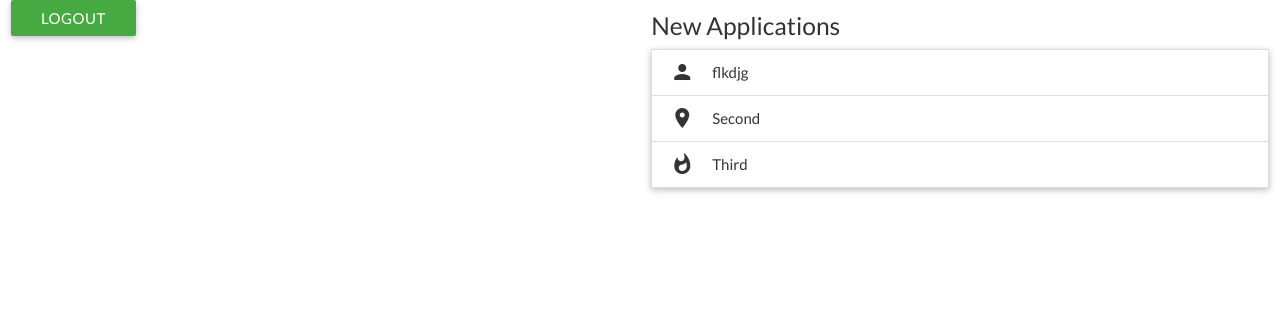
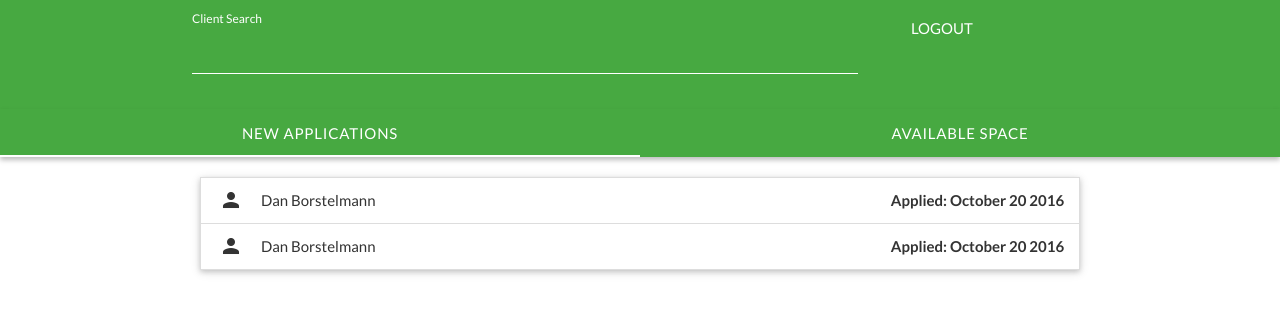
Before and after one commit to dborstelmann/Penguins-GH6, a Django app: page /home in a window 1280 px wide. Shown: the top 314 px of the page. Run offline with Django 3.2, Linux system fonts and the light colour scheme; style sheets or scripts are compiled from the project's sources.

Commit message:
most of the app done

```diff
--- a/webapp/static/js/home.js
+++ b/webapp/static/js/home.js
@@ -9,11 +9,75 @@ hk.HomeView = BB.View.extend({
     },
 
     render: function () {
-        this.$el.empty().append(this.template({new_applications: []}));
+        this.model = new BB.Model({
+            users: [
+                {
+                    first_name: 'Dan',
+                    last_name: 'Borstelmann',
+                    date_created: 'October 20 2016',
+                    why: 'About to become homesless need help now, to become homesless need help now, to become homesless need help now',
+                    date_of_birth: 'May 20 1972',
+                    gender: 'Male',
+                    veteran: 'No',
+                    phone: '456-879-9760',
+                    email: 'test@test.com',
+                    family: 'Individual'
+                },
+                {
+                    first_name: 'Dan',
+                    last_name: 'Borstelmann',
+                    date_created: 'October 20 2016',
+                    why: 'About to become homesless need help now',
+                    date_of_birth: 'May 20 1972',
+                    gender: 'Male',
+                    veteran: 'No',
+                    phone: '456-879-9760',
+                    email: 'test@test.com',
+                    family: 'Family'
+                },
+            ],
+            shelters: [
+                {
+                    name: 'Homeless Shelter',
+                    address: '234 N 19th St.',
+                    max_occupancy: '25',
+                    occupancy: '20',
+                    last_updated: '10 minutes ago'
+                },
+                {
+                    name: 'Emergency Center',
+                    address: '6794 Olive Ave.',
+                    max_occupancy: '72',
+                    occupancy: '37',
+                    last_updated: '2 minutes ago'
+                }
+            ]
+        });
+
+        this.$el.empty().append(this.template(this.model.toJSON()));
+
+        this.clientSearchView = new hk.ClientSearchView({
+            model: this.model
+        });
+
+        this.profileView = new hk.ProfileView({
+            model: this.model
+        });
+    },
+
+    searchClients: function () {
+        this.clientSearchView.show();
     },
 
     events: {
-        'click .logout': 'goHome'
+        'click .logout': 'goHome',
+        'click .profile-link': 'openProfile',
+        'keyup #client-search': 'searchStart'
+    },
+
+    openProfile: function () {
+        this.clientSearchView.hide();
+        this.profileView.show();
     },
 
     goHome: function () {
@@ -24,5 +88,75 @@ hk.HomeView = BB.View.extend({
                 window.location.href = '/';
             }
         });
+    },
+
+    searchStart: function (e) {
+        if (e.which == 13 && !e.shiftKey) {
+            e.preventDefault();
+            $(e.target).blur();
+            this.searchClients();
+        }
     }
 });
+
+hk.ClientSearchView = BB.View.extend({
+    el: '.search-modal-holder',
+    template: _.template($('#search-template').html()),
+
+    initialize: function (options) {
+        this.render();
+    },
+
+    render: function () {
+        this.$el.empty().append(this.template(this.model.toJSON()));
+
+        hk.materializeShit();
+    },
+
+    show: function () {
+        this.$('.search-modal').openModal();
+    },
+
+    hide: function () {
+        this.$('.search-modal').closeModal();
+    },
+
+    events: {
+        'click .close-search': 'closeSearch'
+    },
+
+    closeSearch: function () {
+        this.hide();
+    },
+});
+
+hk.ProfileView = BB.View.extend({
+    el: '.profile-modal-holder',
+    template: _.template($('#profile-template').html()),
+
+    initialize: function (options) {
+        this.render();
+    },
+
+    render: function () {
+        this.$el.empty().append(this.template(this.model.toJSON()));
+
+        hk.materializeShit();
+    },
+
+    show: function () {
+        this.$('.profile-modal').openModal();
+    },
+
+    hide: function () {
+        this.$('.profile-modal').closeModal();
+    },
+
+    events: {
+        'click .close-profile': 'closeProfile'
+    },
+
+    closeProfile: function () {
+        this.hide();
+    },
+});
--- a/webapp/static/less/base.less
+++ b/webapp/static/less/base.less
@@ -52,6 +52,6 @@ html {
     overflow: scroll;
 }
 
-button {
+.btn {
     background-color: @green !important;
 }
--- a/webapp/static/less/home.less
+++ b/webapp/static/less/home.less
@@ -1 +1,67 @@
 @import 'base';
+
+#home {
+    .top-banner {
+        background-color: @green;
+
+        .user-search {
+            .title {
+                font-size: 0.8rem;
+            }
+
+            .input-field input, .input-field label {
+                color: #fff;
+                border-color: #fff;
+            }
+        }
+
+        .logout {
+            color: #fff;
+
+            &:focus {
+                background-color: #fff;
+            }
+        }
+    }
+
+    .tabs {
+        background-color: @green;
+        box-shadow: 0 3px 5px @box-shadow-gray;
+
+        .tab {
+            a {
+                color: #fff;
+            }
+        }
+
+        .indicator {
+            background-color: #fff;
+        }
+    }
+
+    .collapsible {
+        margin-top: 20px;
+
+        .title {
+            font-weight: bold;
+        }
+
+        .collapse-container {
+            padding: 1rem 2rem;
+
+            .right-box {
+                margin-bottom: 10px;
+            }
+            .left-box {
+                margin-bottom: 20px;
+            }
+        }
+    }
+
+    .search-modal {
+        .user-list {
+            max-height: 50vh;
+            overflow: scroll;
+        }
+    }
+}
--- a/webapp/templates/home.html
+++ b/webapp/templates/home.html
@@ -8,6 +8,22 @@
 
 <script id="home-template" type="text/template">
     {% include "partials/home/home_base.html" %}
+</script>
+
+<script id="search-template" type="text/template">
+    {% include "partials/home/search_clients.html" %}
+</script>
+
+<script id="profile-template" type="text/template">
+    {% include "partials/home/profile_modal.html" %}
+</script>
+
+<script id="user-collection-template" type="text/template">
+    {% include "partials/home/user_collection.html" %}
+</script>
+
+<script id="shelters-template" type="text/template">
+    {% include "partials/home/shelters.html" %}
 </script>
 
 <body>
--- a/webapp/templates/partials/home/home_base.html
+++ b/webapp/templates/partials/home/home_base.html
@@ -1,36 +1,47 @@
 {% verbatim %}
 <div class="home-page">
+    <div class="row" style="margin-bottom: 0;">
+        <div class="top-banner">
+            <div class="container">
+                <div class="row" style="margin-bottom: 0; padding-top: 10px; padding-bottom: 20px;">
+                    <div class="col s9">
+                        <div class="user-search">
+                            <div class="title white-text">
+                                Client Search
+                            </div>
+                            <div class="input-field" style="margin-top:0;">
+                                <input id="client-search" type="text">
+                            </div>
+                        </div>
+                    </div>
+                    <div class="col s3">
+                        <button class="btn-flat logout" type="button">Logout</button>
+                    </div>
+                </div>
+            </div>
+        </div>
+    </div>
     <div class="row">
-        <div class="col s12 m6">
-            <button class="waves-effect waves-light btn logout" type="button">Logout</button>
+        <ul class="tabs">
+            <li class="tab col s6"><a class="active" href="#new-apps">New Applications</a></li>
+            <li class="tab col s6"><a href="#available">Available Space</a></li>
+        </ul>
+        <div id="new-apps" class="col s12">
+            <div class="new-applications container">
+                {{= hk.underscorePartial('user-collection-template', {users: users})}}
+            </div>
         </div>
-        <div class="col s12 m6">
-            <div class="new-applications">
-                <div class="title">
-                    <h5>New Applications</h5>
-                </div>
-                <ul class="collapsible" data-collapsible="accordion">
-                    {{# _.each(new_applications, function (a) { }}
-                        <li>
-                            <div class="collapsible-header"><i class="material-icons">person</i>{{a.first_name}} {{a.middle_name}} {{a.last_name}}</div>
-                            <div class="collapsible-body"><p>Lorem ipsum dolor sit amet.</p></div>
-                        </li>
-                    {{# }); }}
-                    <li>
-                        <div class="collapsible-header"><i class="material-icons">person</i>flkdjg</div>
-                        <div class="collapsible-body"><p>Lorem ipsum dolor sit amet.</p></div>
-                    </li>
-                    <li>
-                        <div class="collapsible-header"><i class="material-icons">place</i>Second</div>
-                        <div class="collapsible-body"><p>Lorem ipsum dolor sit amet.</p></div>
-                    </li>
-                    <li>
-                        <div class="collapsible-header"><i class="material-icons">whatshot</i>Third</div>
-                        <div class="collapsible-body"><p>Lorem ipsum dolor sit amet.</p></div>
-                    </li>
-                </ul>
+        <div id="available" class="col s12">
+            <div class="available-space container">
+                {{= hk.underscorePartial('shelters-template', {shelters: shelters})}}
             </div>
         </div>
     </div>
 </div>
+<div class="search-modal-holder">
+
+</div>
+<div class="profile-modal-holder">
+
+</div>
 {% endverbatim %}
--- /dev/null
+++ b/webapp/templates/partials/home/profile_modal.html
@@ -0,0 +1,24 @@
+{% verbatim %}
+<div class="modal profile-modal">
+    <div class="modal-content">
+        <div class="title">
+            <h5>Profile Modal</h5>
+        </div>
+        <!-- <div class="username-div">
+            <div class="input-field">
+                <input id="username" type="text" length="120">
+                <label for="username">Username</label>
+            </div>
+        </div>
+        <div class="password-div">
+            <div class="input-field">
+                <input id="password" type="text" length="120">
+                <label for="password">Password</label>
+            </div>
+        </div> -->
+    </div>
+    <div class="modal-footer">
+        <button class="close-profile waves-effect btn">Close</a>
+    </div>
+</div>
+{% endverbatim %}
--- /dev/null
+++ b/webapp/templates/partials/home/search_clients.html
@@ -0,0 +1,27 @@
+{% verbatim %}
+<div class="modal search-modal">
+    <div class="modal-content">
+        <div class="title">
+            <h5>Client Search</h5>
+        </div>
+        <!-- <div class="username-div">
+            <div class="input-field">
+                <input id="username" type="text" length="120">
+                <label for="username">Username</label>
+            </div>
+        </div>
+        <div class="password-div">
+            <div class="input-field">
+                <input id="password" type="text" length="120">
+                <label for="password">Password</label>
+            </div>
+        </div> -->
+        <div class="user-list">
+            {{= hk.underscorePartial('user-collection-template', {users: users})}}
+        </div>
+    </div>
+    <div class="modal-footer">
+        <button class="close-search waves-effect btn">Close</a>
+    </div>
+</div>
+{% endverbatim %}
--- /dev/null
+++ b/webapp/templates/partials/home/shelters.html
@@ -0,0 +1,50 @@
+{% verbatim %}
+<ul class="collapsible" data-collapsible="accordion">
+    {{# _.each(shelters, function (s) { }}
+        <li>
+            <div class="collapsible-header">
+                <i class="material-icons">person</i><span>{{s.name}} &nbsp; <em class="gray-text">Last Updated: {{s.last_updated}}</em></span>
+                <span class="title right">{{s.occupancy}}/{{s.max_occupancy}} available</span>
+            </div>
+            <div class="collapsible-body">
+                <div class="collapse-container">
+                    <div class="row">
+                        <div class="col s3">
+                            <div class="address">
+                                <div class="title">
+                                    Address:
+                                </div>
+                                {{s.address}}
+                            </div>
+                        </div>
+                        <div class="col s3">
+                            <div class="available-beds">
+                                <div class="title">
+                                    Available Beds:
+                                </div>
+                                {{s.occupancy}}
+                            </div>
+                        </div>
+                        <div class="col s3">
+                            <div class="total-beds">
+                                <div class="title">
+                                    Total Beds:
+                                </div>
+                                {{s.max_occupancy}}
+                            </div>
+                        </div>
+                        <div class="col s3">
+                            <div class="last_updated">
+                                <div class="title">
+                                    Last Update:
+                                </div>
+                                {{s.last_updated}}
+                            </div>
+                        </div>
+                    </div>
+                </div>
+            </div>
+        </li>
+    {{# }); }}
+</ul>
+{% endverbatim %}
--- /dev/null
+++ b/webapp/templates/partials/home/user_collection.html
@@ -0,0 +1,60 @@
+{% verbatim %}
+<ul class="collapsible" data-collapsible="accordion">
+    {{# _.each(users, function (a) { }}
+        <li>
+            <div class="collapsible-header">
+                <i class="material-icons">person</i><span>{{a.first_name}} {{a.last_name}}</span>
+                <span class="title right">Applied: {{a.date_created}}</span>
+            </div>
+            <div class="collapsible-body">
+                <div class="collapse-container">
+                    <div class="row">
+                        <div class="col s9">
+                            <div class="why">
+                                <div class="title">
+                                    Reason for application:
+                                </div>
+                                <div class="left-box">
+                                    {{a.why}}
+                                </div>
+                            </div>
+                            <div class="contact left-box">
+                                <span class="title">Phone:</span> {{a.phone}} &nbsp; <span class="title">Email:</span> {{a.email}}
+                            </div>
+                            <div class="go-to-profile">
+                                <button class="waves-effect waves-light btn profile-link" type="button">Open Profile</button>
+                            </div>
+                        </div>
+                        <div class="col s3">
+                            <div class="dob right-box">
+                                <div class="title">
+                                    Date of birth:
+                                </div>
+                                {{a.date_of_birth}}
+                            </div>
+                            <div class="gender right-box">
+                                <div class="title">
+                                    Gender:
+                                </div>
+                                {{a.gender}}
+                            </div>
+                            <div class="veteran right-box">
+                                <div class="title">
+                                    Veteran:
+                                </div>
+                                {{a.veteran}}
+                            </div>
+                            <div class="veteran right-box">
+                                <div class="title">
+                                    Individual/Family:
+                                </div>
+                                {{a.family}}
+                            </div>
+                        </div>
+                    </div>
+                </div>
+            </div>
+        </li>
+    {{# }); }}
+</ul>
+{% endverbatim %}
```
